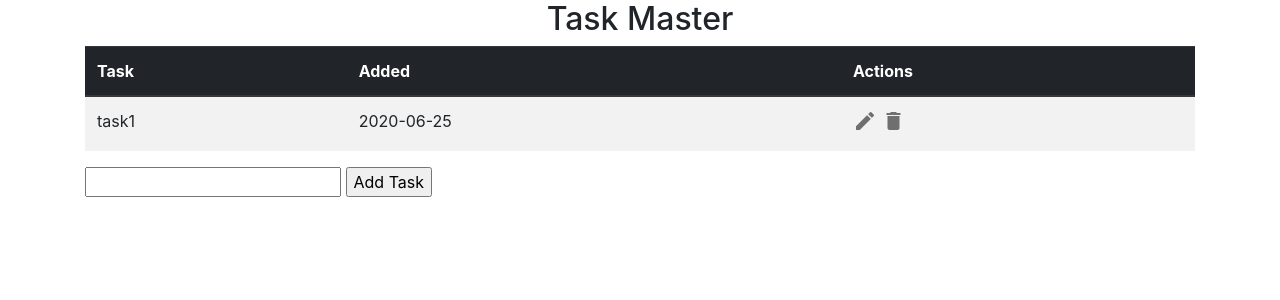
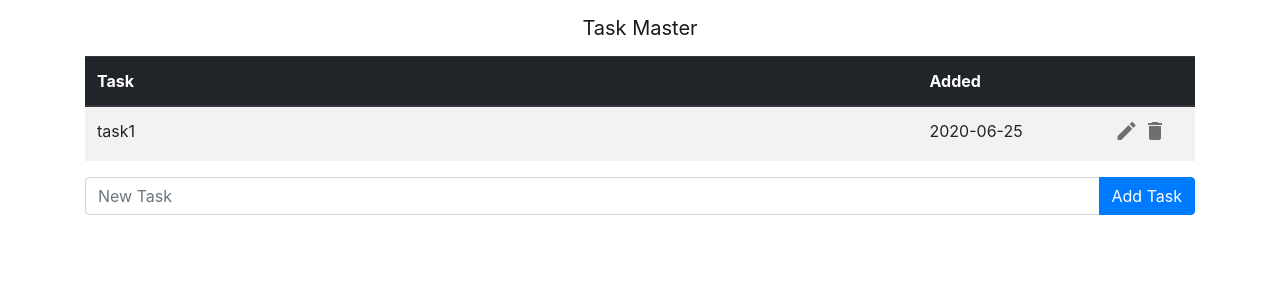
Before and after one commit to smankoo/ProjectKochi, a Flask app: page / in a window 1280 px wide. Shown: the top 300 px of the page. Run offline with Flask 2, Linux system fonts and the light colour scheme; data comes from the database, SQL or seed files in the repository; both versions use the stored data as it was after the commit; some libraries are stand-ins or nearby versions.

Commit message:
prettier

```diff
--- a/templates/base.html
+++ b/templates/base.html
@@ -13,10 +13,14 @@
     <!-- Bootstrap CSS -->
     <link rel="stylesheet" href="https://maxcdn.bootstrapcdn.com/bootstrap/4.0.0/css/bootstrap.min.css" integrity="sha384-Gn5384xqQ1aoWXA+058RXPxPg6fy4IWvTNh0E263XmFcJlSAwiGgFAW/dAiS6JXm" crossorigin="anonymous">
 
-    <title>Hello, world!</title>
+    <title>Todo</title>
     {% block head %}{% endblock %}
   </head>
   <body>
+        <div class="container-fluid">
+            <nav class="navbar navbar-light justify-content-center"><a class="navbar-brand mr-0" href="#">Task Master</a></nav>
+        </div>
+
       <div class="container">
         {% block body %}{% endblock %}
       </div>
--- a/templates/index.html
+++ b/templates/index.html
@@ -6,16 +6,16 @@
 
 {% block body %}
 <div class="content">
-    <h2 style="text-align: center;">Task Master</h2>
+    <!-- <h2 style="text-align: center;">Task Master</h2> -->
     {% if tasks|length < 1 %}
-        <h4 style="text-align: center;" >There are no tasks. Create one below!</h4>
+    <h4 style="text-align: center;">There are no tasks. Create one below!</h4>
     {% else %}
     <table class="table table-striped">
         <thead class="thead-dark">
             <tr>
                 <th>Task</th>
-                    <th>Added</th>
-                    <th>Actions</th>
+                <th class="col-2">Added</th>
+                <th class="col-1"></th>
             </tr>
         </thead>
         <tbody>
@@ -32,12 +32,17 @@
         </tbody>
     </table>
     {% endif %}
+    <form action="/" method="POST" style="text-align: center;">
         <div class="input-group mb-3">
-        <form action="/" method="POST">
-            <input type="text" name="content" id="content">
-            <input type="submit" value="Add Task">
+            <input type="text" class="form-control" id="content" name="content" placeholder="New Task"
+                aria-label="New Task" aria-describedby="basic-addon2">
+            <div class="input-group-append">
+                <button class="btn btn-primary" type="submit">Add Task</button>
+            </div>
+        </div>
     </form>
-    </div>
+
+
 </div>
 
 {% endblock %}
```
Also changed, not shown: todo.db. Lines whose indentation alone changed are shown as unchanged.
